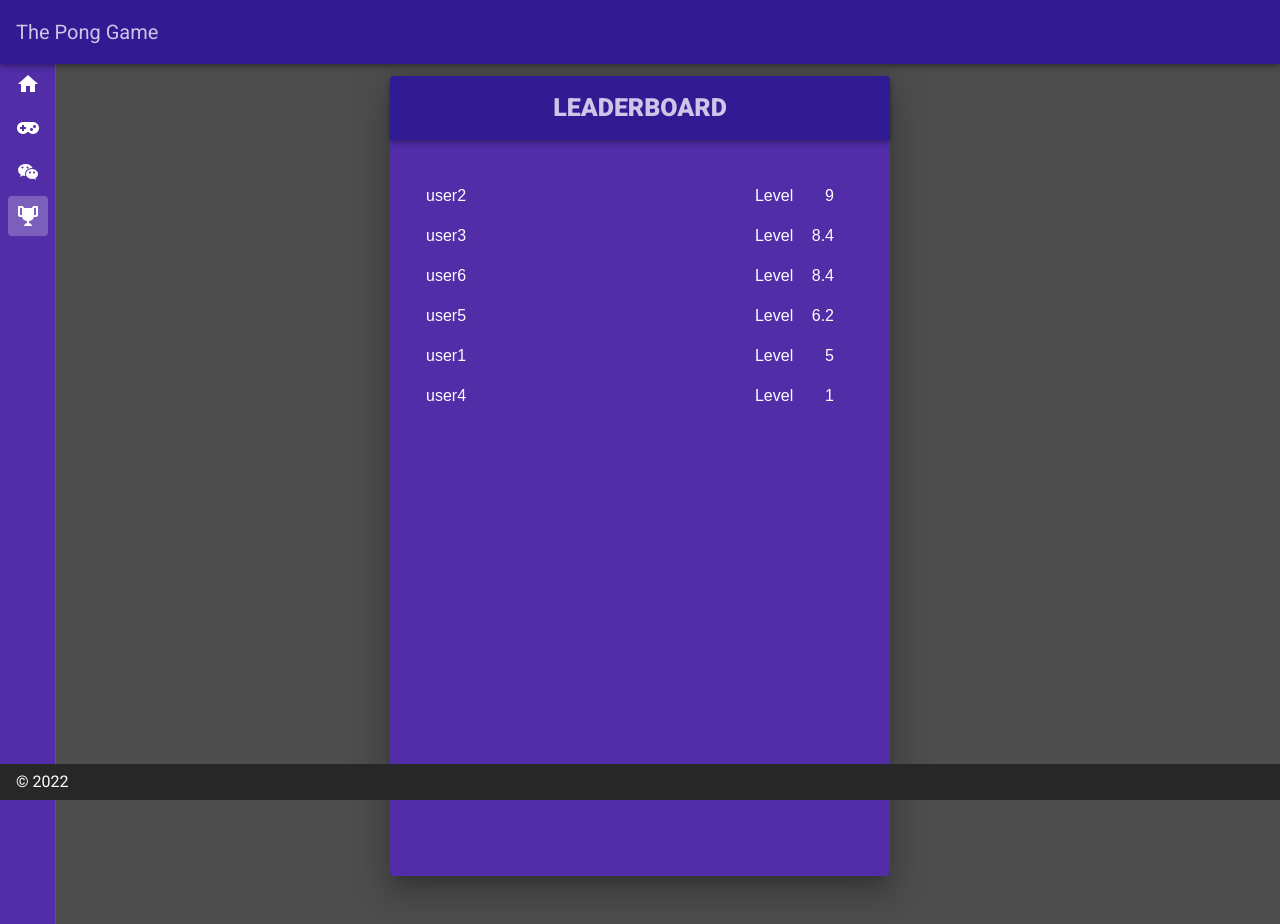
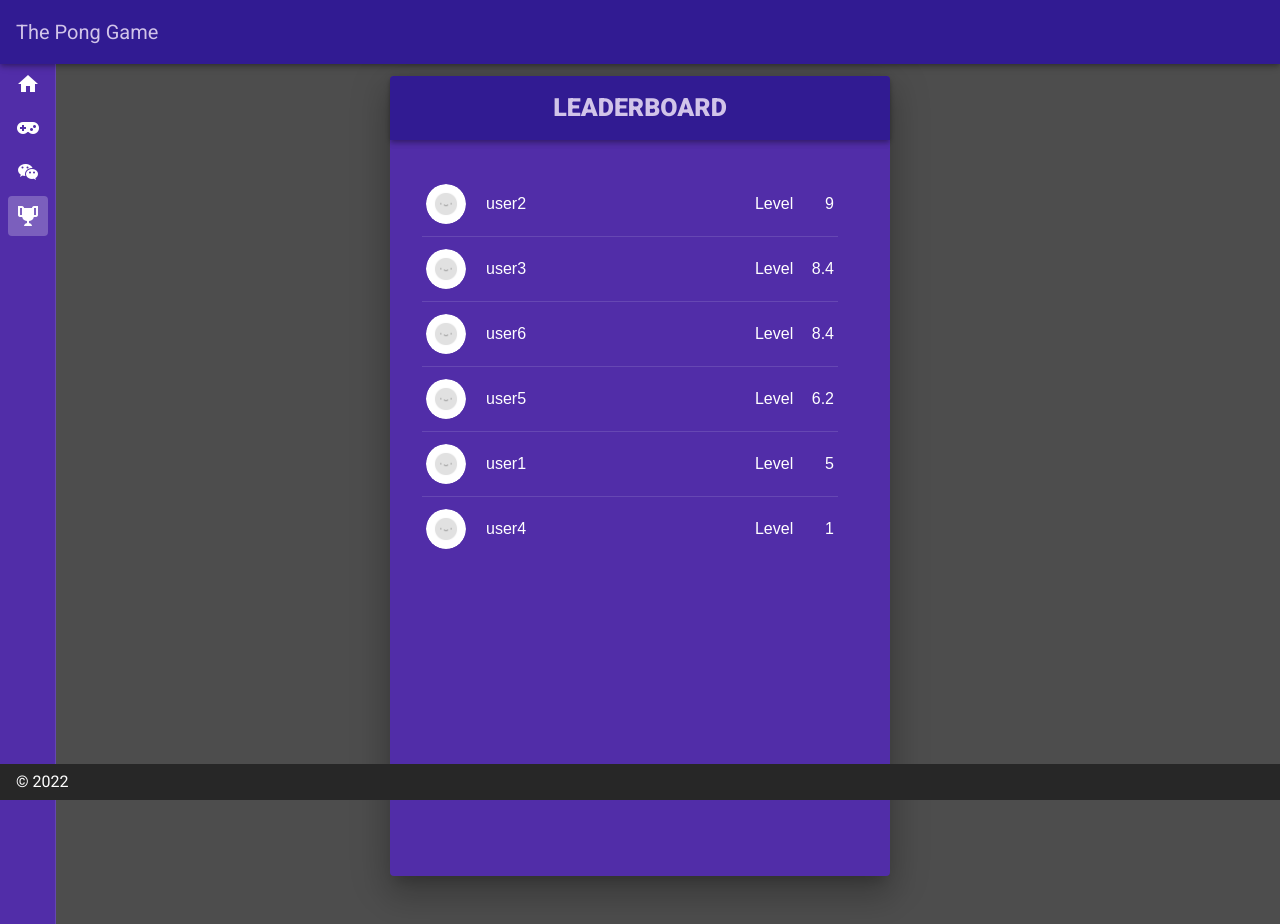
Before and after one commit to prebeca/ft_transcendence, a Nuxt app in the folder frontend/client/: page /leaderboard in a window 1280 px wide. Built offline with nearby package versions, Linux system fonts and the light colour scheme; what vue-cookies would draw is missing.

Commit message:
added avatar & divider

```diff
--- a/frontend/client/components/Leaderboard/Item.vue
+++ b/frontend/client/components/Leaderboard/Item.vue
@@ -1,12 +1,17 @@
 <template>
 
     <div class="leaderboard__item">
+
+      <v-avatar size="40px" class="mr-5">
+        <img :src="user.image_url" alt="avatar">
+      </v-avatar>
       <span class="leaderboard__user">{{ user.login }}</span>
       <v-spacer></v-spacer>
       <span class="leaderboard__level">Level</span>
       <span class="leaderboard__level">
         {{ user.level }}
       </span>
+
     </div>
 
 </template>
--- a/frontend/client/pages/leaderboard.vue
+++ b/frontend/client/pages/leaderboard.vue
@@ -21,10 +21,16 @@
             </v-toolbar>
 
             <div class="leaderboard" v-if="users.length > 0">
-                <LeaderboardItem
+                <div
                  :key="user.login"
-                 v-for="user in sortedUsers"
-                 :user="user" />
+                 v-for="(user, index) in sortedUsers"
+                >
+                    <LeaderboardItem :user="user" />
+                    <v-divider
+                     v-if="index < users.length -1"
+                     :key="`${index}-divider`">
+                    </v-divider>
+                </div>
             </div>
 
             <p class="message" v-else>Nothing to show</p>
@@ -47,26 +53,32 @@ export default Vue.extend({
                 {
                     login: 'user1',
                     level: 5,
+                    image_url: '/avatar.png'
                 },
                 {
                     login: 'user2',
                     level: 9,
+                    image_url: '/avatar.png'
                 },
                 {
                     login: 'user3',
                     level: 8.4,
+                    image_url: '/avatar.png'
                 },
                 {
                     login: 'user4',
                     level: 1,
+                    image_url: '/avatar.png'
                 },
                 {
                     login: 'user5',
                     level: 6.2,
+                    image_url: '/avatar.png'
                 },
                 {
                     login: 'user6',
                     level: 8.4,
+                    image_url: '/avatar.png'
                 },
             ]
 		}
```
Lines whose indentation alone changed are shown as unchanged.
